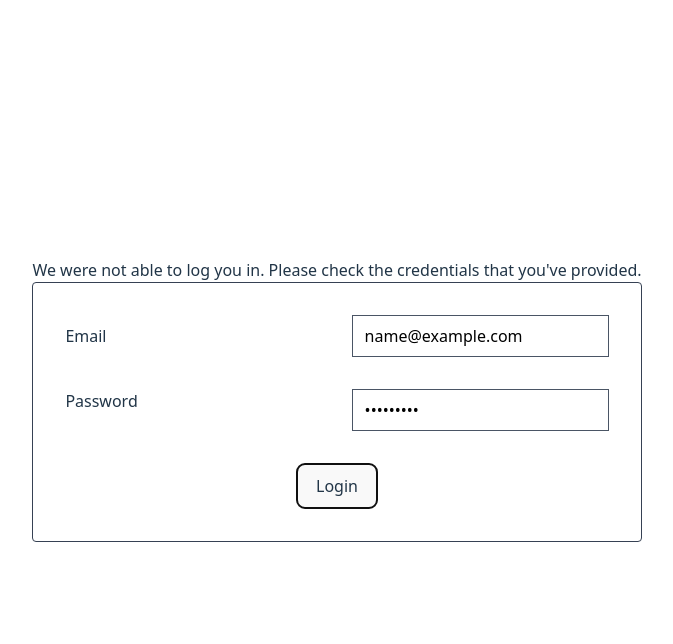
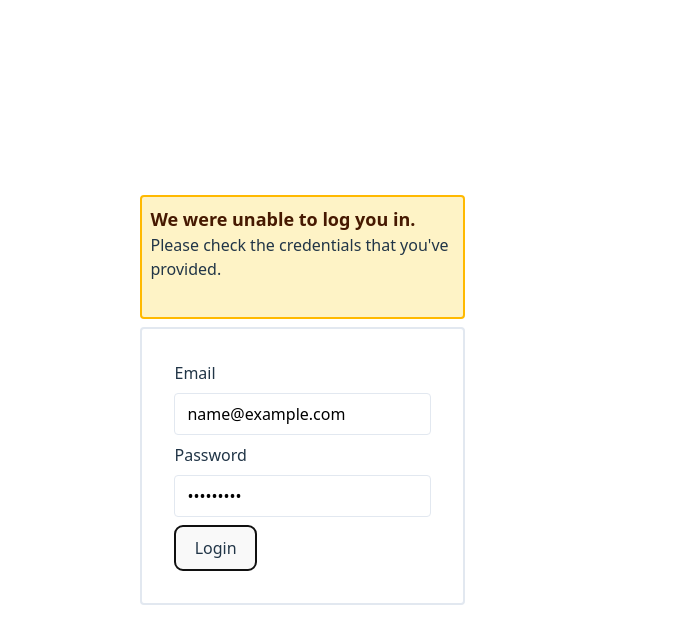
Before and after one commit to eightbitmachine/workout-app-fullstack, a React (Vite) app: page /login in a window 1280 px wide. Both pictures are taken after typing "name@example.com", "Sample123" into the empty fields and a click on the button "Login". Shown: the top 644 px of the page, without its empty margins (303-976 px from the left). Built offline with nearby package versions, Linux system fonts and the light colour scheme; no server answers.

Commit message:
Polish up the UI of the Login form
- Add better fonts
- Layout form using Flexbox (might be better to use Grid later)
- Code formatting

```diff
--- a/package.json
+++ b/package.json
@@ -15,6 +15,7 @@
     "@tanstack/react-query-devtools": "^5.90.2",
     "@tanstack/react-router": "^1.133.36",
     "@tanstack/react-router-devtools": "^1.133.36",
+    "classnames": "^2.5.1",
     "jwt-decode": "^4.0.0",
     "kysely": "^0.28.8",
     "pg": "^8.16.3",
--- /dev/null
+++ b/src/fonts.css
@@ -0,0 +1,19 @@
+@import url("https://fonts.googleapis.com/css2?family=IBM+Plex+Sans:ital,wdth,wght@0,75..100,100..700;1,75..100,100..700&family=Inter:ital,opsz,wght@0,14..32,100..900;1,14..32,100..900&display=swap");
+
+/*
+.inter-<uniquifier> {
+  font-family: "Inter", sans-serif;
+  font-optical-sizing: auto;
+  font-weight: <weight>;
+  font-style: normal;
+}
+
+.ibm-plex-sans-<uniquifier> {
+  font-family: "IBM Plex Sans", sans-serif;
+  font-optical-sizing: auto;
+  font-weight: <weight>;
+  font-style: normal;
+  font-variation-settings:
+    "wdth" <width>;
+}
+*/
--- a/src/login/LoginForm.tsx
+++ b/src/login/LoginForm.tsx
@@ -1,9 +1,4 @@
-import {
-  useState,
-  useRef,
-  type FormEventHandler,
-  type FormEvent,
-} from "react";
+import { useState, useRef, type FormEventHandler, type FormEvent } from "react";
 import { createCredential, type Credential } from "../../core/auth";
 
 interface FormElements extends HTMLFormControlsCollection {
@@ -15,9 +10,7 @@ interface LoginFormElement extends HTMLFormElement {
   readonly elements: FormElements;
 }
 
-type LoginHandlerFunction = (
-  credential: Credential
-) => unknown;
+type LoginHandlerFunction = (credential: Credential) => unknown;
 
 // Parse, don't validate
 // TODO: Extract error and login handler so this is dumber component (presentational only)
@@ -53,18 +46,17 @@ const LoginForm = ({ loginHandler }: LoginFormProps) => {
       setEmail(email);
       setError(credentialResult.error);
     } else {
-      loginHandler(credentialResult.credential)
+      loginHandler(credentialResult.credential);
     }
   };
-
 
   return (
     <form
       onSubmit={handleSubmit}
-      className="border border-gray-700 rounded border-solid p-8"
+      className="border-2 border-slate-200 rounded border-solid p-8 flex flex-col"
     >
-      <div className="text-base mb-8 flex flex-row gap-4 justify-between items-center ">
-        <label htmlFor="email" className="text-right block">
+      <div className="text-base mb-2 gap-2 flex flex-col items-start">
+        <label htmlFor="email" className="block font-semi-bold">
           Email
         </label>
         <input
@@ -73,25 +65,34 @@ const LoginForm = ({ loginHandler }: LoginFormProps) => {
           id="email"
           name="email"
           type="email"
-          className="border border-solid border-gray-600 text-black"
+          className="border border-solid border-slate-200 rounded text-black"
         />
       </div>
-      {(error?.startsWith('EMAIL_')) ? <div className="p-2 bg-red-400">{humanErrorMessage[error]}</div>:''}
-      <div className="text-base mb-8 flex flex-row gap-4 justify-between">
-        <label htmlFor="password" className="text-right">
+      {error?.startsWith("EMAIL_") ? (
+        <div className="text-red-400 mb-2">{humanErrorMessage[error]}</div>
+      ) : (
+        ""
+      )}
+      <div className="text-base mb-2 gap-2 flex flex-col items-start">
+        <label htmlFor="password" className="block font-semi-bold">
           Password
         </label>
         <input
           id="password"
           name="password"
           type="password"
-          className="border border-solid border-gray-600 text-black"
+          className="border border-solid border-slate-200 rounded text-black"
         ></input>
       </div>
-      {(error?.startsWith('PASSWORD_')) ? <div className="p-2 bg-red-400 text-white">{humanErrorMessage[error]}</div>:''}
-
-      <div>
-        <button type="submit">Login</button>
+      {error?.startsWith("PASSWORD_") ? (
+        <div className="text-red-400 mb-2">{humanErrorMessage[error]}</div>
+      ) : (
+        ""
+      )}
+      <div className="flex flex-row">
+        <button type="submit" className="bg-blue-500">
+          Login
+        </button>
       </div>
     </form>
   );
--- a/src/main.tsx
+++ b/src/main.tsx
@@ -11,8 +11,6 @@ declare module "@tanstack/react-router" {
   }
 }
 
-import "./style.css";
-
 createRoot(document.getElementById("root")!).render(
   <StrictMode>
     <RouterProvider router={router} />
--- a/src/routes/login.tsx
+++ b/src/routes/login.tsx
@@ -7,6 +7,8 @@ import { useLogin } from "../login/api";
 import { LoginForm } from "../login/LoginForm";
 import { UserContext } from "../login/UserContext";
 import { saveToken } from "../core/auth";
+
+import "../style.css";
 
 export const Route = createFileRoute("/login")({
   component: RouteComponent,
@@ -28,14 +30,31 @@ function RouteComponent() {
         }
       },
     });
-  }
+  };
 
   return (
-    <div>
-      {mutation.isPending ? <div>Logging in&hellip;</div> : ''}
-      {mutation.isSuccess ? <div>Logged in! Redirecting to Dashboard&hellip;</div> : ''}
-      {mutation.isError ? <div>We were not able to log you in. Please check the credentials that you've provided.</div> : ''}
-      {(mutation.isIdle || mutation.isError) ? <LoginForm loginHandler={handleLogin} /> : ''}
+    <div className="w-3/5 flex flex-col flex-wrap text-left">
+      {mutation.isPending ? <div>Logging in&hellip;</div> : ""}
+      {mutation.isSuccess ? (
+        <div>Logged in! Redirecting to Dashboard&hellip;</div>
+      ) : (
+        ""
+      )}
+      {mutation.isError ? (
+        <div className="mb-2 border-2 border-solid rounded border-amber-400 bg-amber-100 p-2">
+          <p className="font-bold text-lg text-amber-950">
+            We were unable to log you in.
+          </p>
+          <p> Please check the credentials that you've provided.</p>
+        </div>
+      ) : (
+        ""
+      )}
+      {mutation.isIdle || mutation.isError ? (
+        <LoginForm loginHandler={handleLogin} />
+      ) : (
+        ""
+      )}
     </div>
   );
 }
--- a/src/style.css
+++ b/src/style.css
@@ -1,2 +1,12 @@
+@import "./fonts.css";
 @import "tailwindcss";
 @plugin "@tailwindcss/forms";
+
+@theme {
+  --font-inter:
+    "Inter", ui-sans-serif, system-ui, sans-serif, "Apple Color Emoji",
+    "Segoe UI Emoji", "Segoe UI Symbol", "Noto Color Emoji";
+  --font-ibm-plex-sans:
+    "IBM Plex Sans", ui-sans-serif, system-ui, sans-serif, "Apple Color Emoji",
+    "Segoe UI Emoji", "Segoe UI Symbol", "Noto Color Emoji";
+}
```
Also changed, not shown: src/login/api.ts (+12 -13 lines), 1 other file (tests, documents, lock files or other folders).
